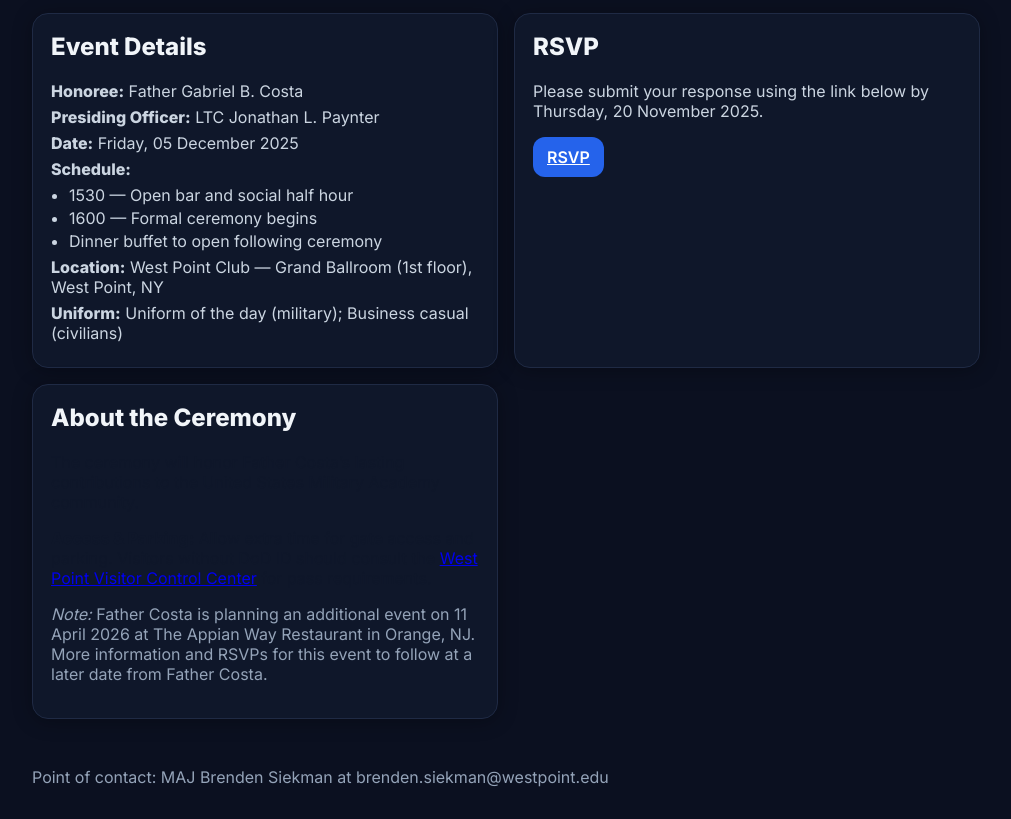
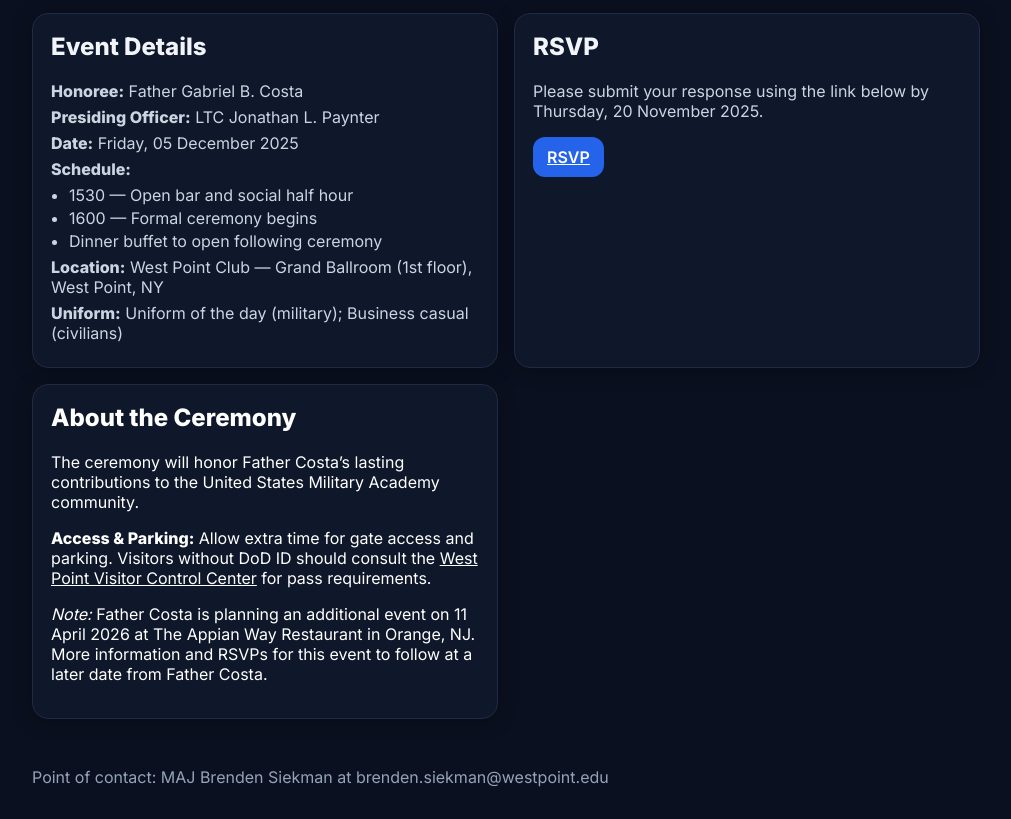
Before and after one commit to cyclist10997/father_costa_retirement, a plain HTML site: page index.html in a window 1280 px wide. Shown: the part 118-937 px from the top of the page, without its empty margins (134-1145 px from the left). Drawn offline with Linux system fonts and the light colour scheme; a script that the page names is missing.

Commit message:
Update style.css
White text in the About Section

```diff
--- a/style.css
+++ b/style.css
@@ -20,3 +20,26 @@ footer{padding:24px 16px 40px}
 .schedule ul { margin:6px 0 0 18px; padding:0; }
 .schedule li { margin:3px 0; }
 .line{color:#cbd5e1}
+/* Make the entire About section text white */
+#about {
+  color: #ffffff;
+}
+
+/* Ensure headings and body text are white */
+#about h2,
+#about p,
+#about li,
+#about em,
+#about strong,
+#about .small {
+  color: #ffffff;
+}
+
+/* Optional: make links white too (and a subtle hover) */
+#about a {
+  color: #ffffff;
+  text-decoration: underline;
+}
+#about a:hover {
+  opacity: 0.85;
+}
```
